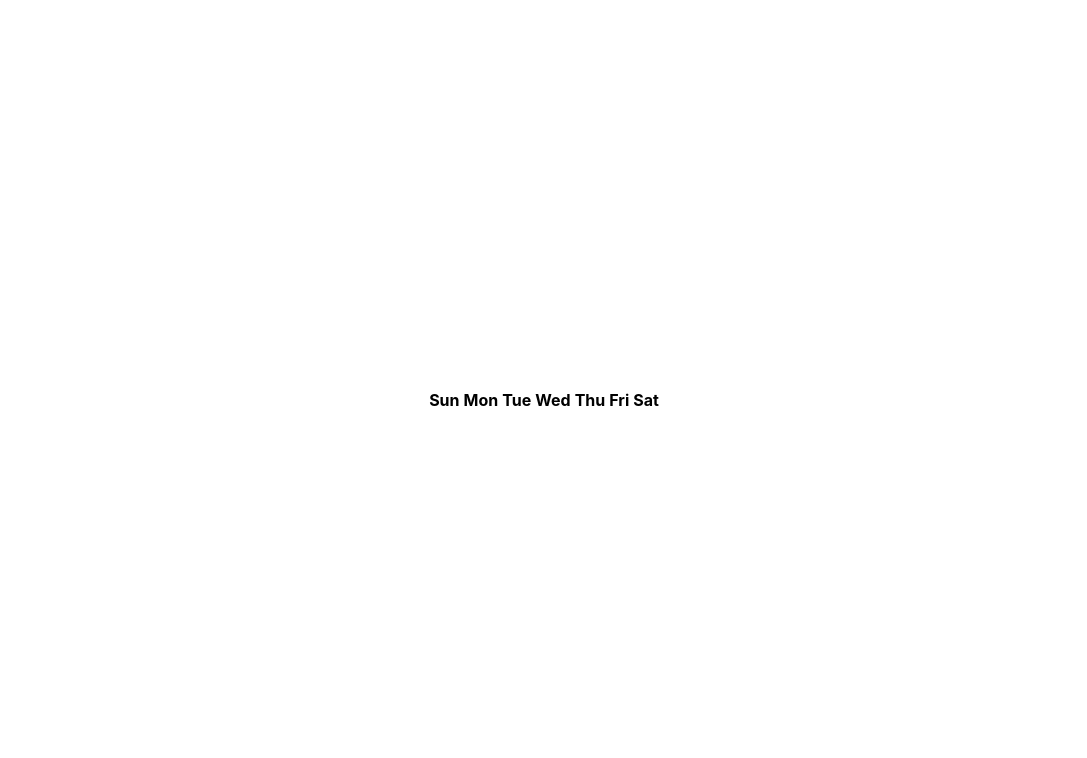
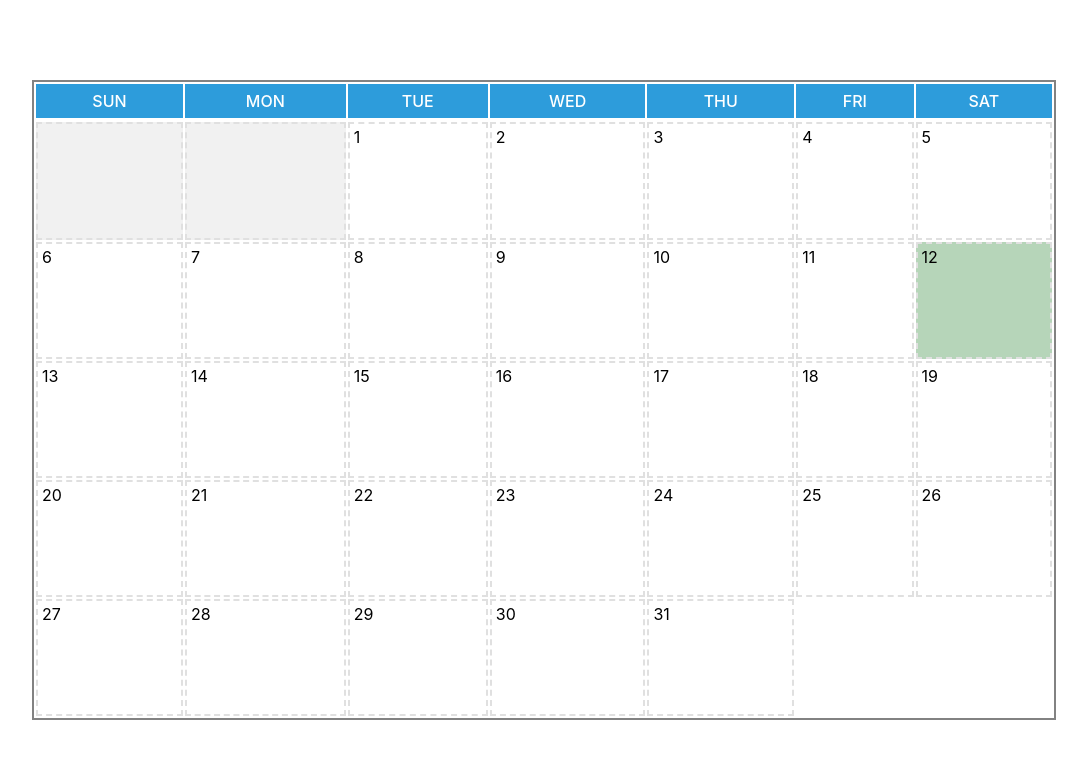
Before and after one commit to dheysonalves/jobsity-calendar-reminder, a React (Create React App) app: page / in a window 1280 px wide. Shown: the top 758 px of the page, without its empty margins (96-1183 px from the left). Built offline with nearby package versions, Linux system fonts and the light colour scheme.

Commit message:
feat: create first calendar structure

```diff
--- a/src/app/store.js
+++ b/src/app/store.js
@@ -1,8 +1,10 @@
 import { configureStore } from '@reduxjs/toolkit';
 import counterReducer from '../features/counter/counterSlice';
+import calendarReducer from '../components/calendar/calendarSlice';
 
 export const store = configureStore({
   reducer: {
     counter: counterReducer,
+    calendar: calendarReducer,
   },
 });
--- a/src/components/calendar/Calendar.js
+++ b/src/components/calendar/Calendar.js
@@ -1,7 +1,10 @@
-import React from 'react';
+import React, { useState } from 'react';
 import moment from 'moment';
 
+import './Calendar.scss';
+
 export default function Calendar() {
+	const [dateObject] = useState(moment());
 	const weekdayshort = moment.weekdaysShort();
 
 	const weekdayshortname = weekdayshort.map(day => {
@@ -12,14 +15,79 @@ export default function Calendar() {
 		);
 	});
 
+	const monthDays = (() => {
+		return dateObject.daysInMonth();
+	});
+
+	const currentDay = () => {
+		return dateObject.format("D");
+	};
+
+	const firstDayOfMonth = (() => {
+		let firstDay = moment(dateObject)
+			.startOf("month")
+			.format("d");
+		return firstDay;
+	});
+
+	const getBlanksFields = (() => {
+		let blanks = [];
+		for (let index = 0; index < firstDayOfMonth(); index++) {
+			blanks.push(
+				<td className="calendar-day empty">{""}</td>
+			);
+		}
+		return blanks;
+	});
+
+	const getMonthsDaysFields = (() => {
+		let daysInMonth = [];
+		for (let day = 1; day <= monthDays(); day++) {
+			let current = day == currentDay() ? "today" : "";
+
+			daysInMonth.push(
+				<td key={day} className={`calendar-day ${current}`}>
+					{day}
+				</td>
+			);
+		}
+		return daysInMonth;
+	});
+
+	const monthDaysSlots = (() => {
+		var totalSlots = [...getBlanksFields(), ...getMonthsDaysFields()];
+		let rows = [];
+		let cells = [];
+
+		totalSlots.forEach((row, i) => {
+			if (i % 7 !== 0) {
+				cells.push(row); // if index not equal 7 that means not go to next week
+			} else {
+				rows.push(cells); // when reach next week we contain all td in last week to rows
+				cells = []; // empty container
+				cells.push(row); // in current loop we still push current row to new container
+			}
+			if (i === totalSlots.length - 1) { // when end loop we add remain date
+				rows.push(cells);
+			}
+		});
+
+		return rows;
+	});
+
+	let daysinmonth = monthDaysSlots().map((day, index) => {
+		return <tr key={index}>{day}</tr>;
+	});
+
 	return (
-		<div>
-			<table>
-				<thead>
+		<div className="container">
+			<table className='table-container'>
+				<thead className="calendar-thead">
 					<tr>
 						{weekdayshortname}
 					</tr>
 				</thead>
+				<tbody>{daysinmonth}</tbody>
 			</table>
 		</div>
 	);
```
